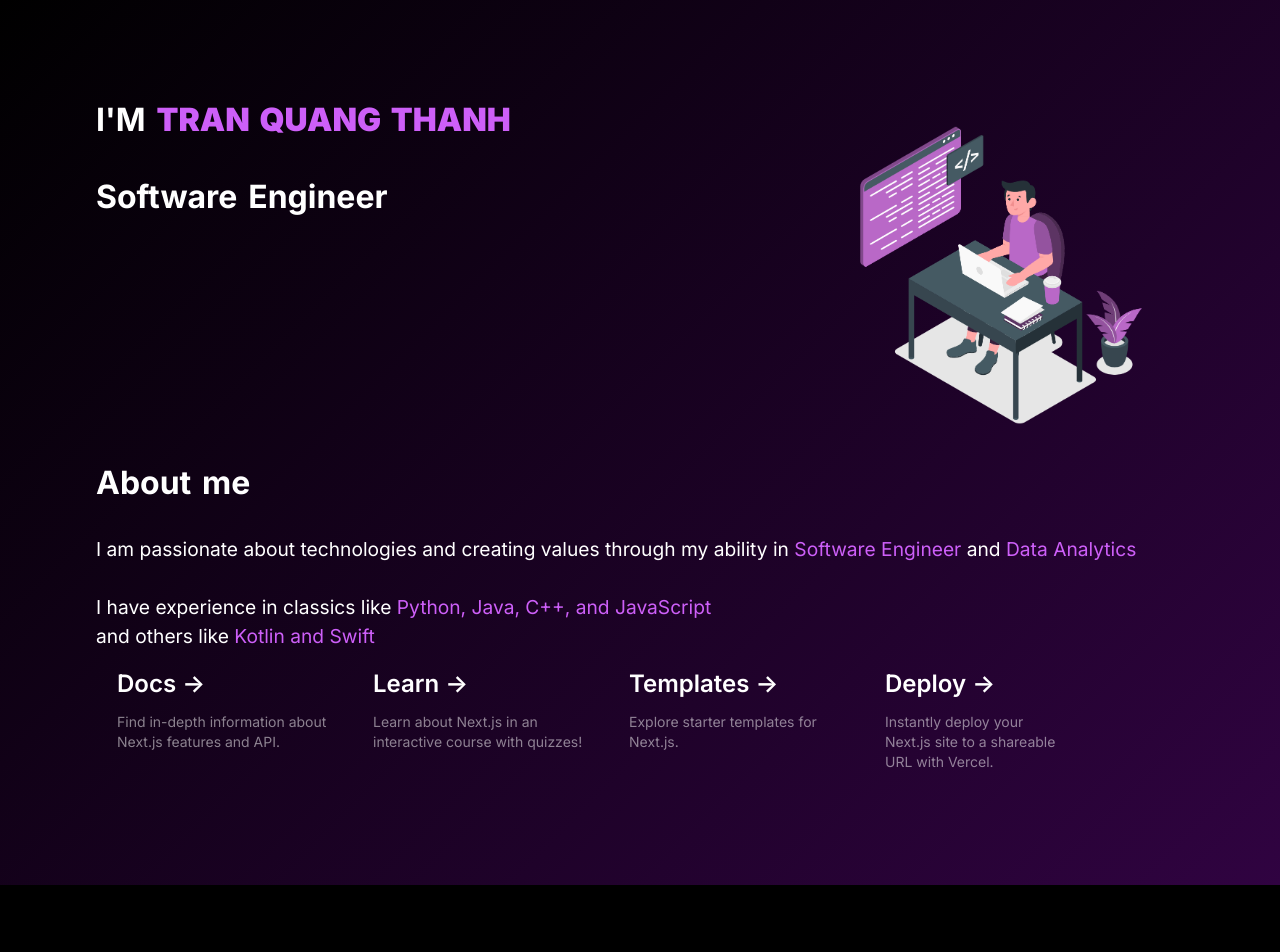
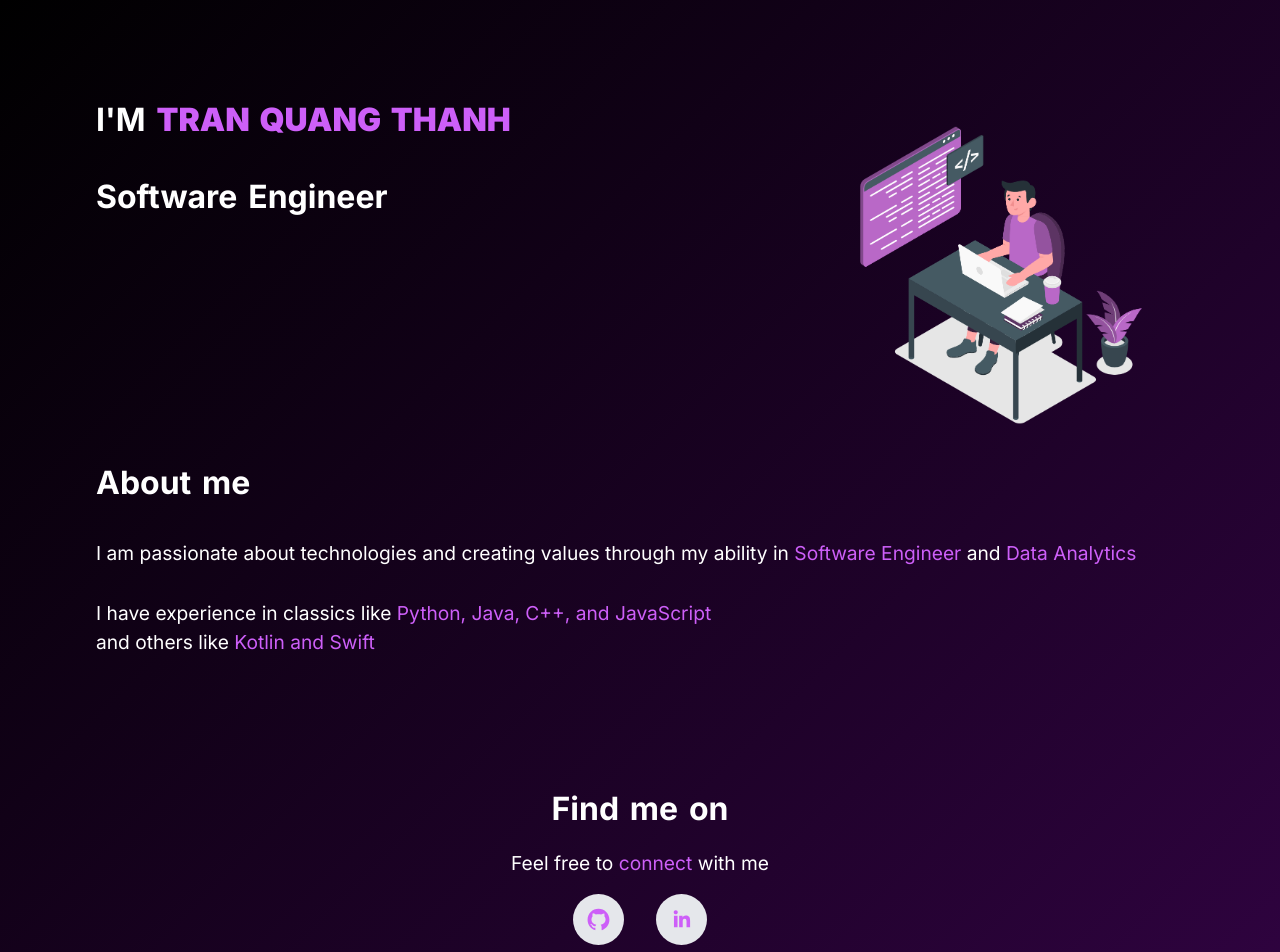
Before and after one commit to tran-quang-thanh/portfolio, a Next.js app: page / in a window 1280 px wide. Shown: the top 952 px of the page. Before the commit the page ends 885 px from the top, so only its background shows below. Built offline with nearby package versions, Linux system fonts and the light colour scheme.

Commit message:
Add LinkedIn and Github profile

```diff
--- a/app/page.tsx
+++ b/app/page.tsx
@@ -1,5 +1,7 @@
-"use client"
+import HomeSocial from "@/components/HomeSocial";
 import Image from "next/image";
+import { AiFillGithub } from "react-icons/ai";
+import { LiaLinkedinIn } from "react-icons/lia";
 
 export default function Home() {
   return (
@@ -24,87 +26,27 @@ export default function Home() {
       </div>
       <div>
         <h1>About me</h1>
-          <br />
-          <p>
+        <p className="py-8">
           I am passionate about technologies and creating values through my ability in
           <span className="color-text"> Software Engineer</span> and <span className="color-text">Data Analytics</span>
         </p>
-          <br />
         <p>
           I have experience in classics like <span className="color-text">Python, Java, C++, and JavaScript</span>
           <br />
           and others like <span className="color-text">Kotlin and Swift</span>
         </p>
       </div>
-
-      <div className="mb-32 grid text-center lg:mb-0 lg:w-full lg:max-w-5xl lg:grid-cols-4 lg:text-left">
-        <a
-          href="https://nextjs.org/docs?utm_source=create-next-app&utm_medium=appdir-template&utm_campaign=create-next-app"
-          className="group rounded-lg border border-transparent px-5 py-4 transition-colors hover:border-gray-300 hover:bg-gray-100 hover:dark:border-neutral-700 hover:dark:bg-neutral-800/30"
-          target="_blank"
-          rel="noopener noreferrer"
-        >
-          <h2 className="mb-3 text-2xl font-semibold">
-            Docs{" "}
-            <span className="inline-block transition-transform group-hover:translate-x-1 motion-reduce:transform-none">
-              -&gt;
-            </span>
-          </h2>
-          <p className="m-0 max-w-[30ch] text-sm opacity-50">
-            Find in-depth information about Next.js features and API.
-          </p>
-        </a>
-
-        <a
-          href="https://nextjs.org/learn?utm_source=create-next-app&utm_medium=appdir-template-tw&utm_campaign=create-next-app"
-          className="group rounded-lg border border-transparent px-5 py-4 transition-colors hover:border-gray-300 hover:bg-gray-100 hover:dark:border-neutral-700 hover:dark:bg-neutral-800/30"
-          target="_blank"
-          rel="noopener noreferrer"
-        >
-          <h2 className="mb-3 text-2xl font-semibold">
-            Learn{" "}
-            <span className="inline-block transition-transform group-hover:translate-x-1 motion-reduce:transform-none">
-              -&gt;
-            </span>
-          </h2>
-          <p className="m-0 max-w-[30ch] text-sm opacity-50">
-            Learn about Next.js in an interactive course with&nbsp;quizzes!
-          </p>
-        </a>
-
-        <a
-          href="https://vercel.com/templates?framework=next.js&utm_source=create-next-app&utm_medium=appdir-template&utm_campaign=create-next-app"
-          className="group rounded-lg border border-transparent px-5 py-4 transition-colors hover:border-gray-300 hover:bg-gray-100 hover:dark:border-neutral-700 hover:dark:bg-neutral-800/30"
-          target="_blank"
-          rel="noopener noreferrer"
-        >
-          <h2 className="mb-3 text-2xl font-semibold">
-            Templates{" "}
-            <span className="inline-block transition-transform group-hover:translate-x-1 motion-reduce:transform-none">
-              -&gt;
-            </span>
-          </h2>
-          <p className="m-0 max-w-[30ch] text-sm opacity-50">
-            Explore starter templates for Next.js.
-          </p>
-        </a>
-
-        <a
-          href="https://vercel.com/new?utm_source=create-next-app&utm_medium=appdir-template&utm_campaign=create-next-app"
-          className="group rounded-lg border border-transparent px-5 py-4 transition-colors hover:border-gray-300 hover:bg-gray-100 hover:dark:border-neutral-700 hover:dark:bg-neutral-800/30"
-          target="_blank"
-          rel="noopener noreferrer"
-        >
-          <h2 className="mb-3 text-2xl font-semibold">
-            Deploy{" "}
-            <span className="inline-block transition-transform group-hover:translate-x-1 motion-reduce:transform-none">
-              -&gt;
-            </span>
-          </h2>
-          <p className="m-0 max-w-[30ch] text-balance text-sm opacity-50">
-            Instantly deploy your Next.js site to a shareable URL with Vercel.
-          </p>
-        </a>
+      <div className="text-center pt-32">
+        <h1>Find me on</h1>
+        <p className="py-4">Feel free to <span className="color-text">connect</span> with me</p>
+        <div className="flex space-x-8 place-content-center">
+          <HomeSocial url="https://github.com/tran-quang-thanh">
+            <AiFillGithub style={{ width: "25", height: "25" }} />
+          </HomeSocial>
+          <HomeSocial url="https://www.linkedin.com/in/thanh-tran-492019179/">
+            <LiaLinkedinIn style={{ width: "25", height: "25" }} />
+          </HomeSocial>
+        </div>
       </div>
     </main>
   );
--- /dev/null
+++ b/components/HomeSocial.tsx
@@ -0,0 +1,14 @@
+import { ReactNode } from "react";
+
+export default function HomeSocial({ children, url } : {children: ReactNode, url: string}) {
+    return (
+        <a
+          href={url}
+          className="group color-text p-3 rounded-full border border-transparent bg-gray-200 transition-colors hover:border-[#cd5ff8] hover:bg-white"
+          target="_blank"
+          rel="noopener noreferrer"
+        >
+            {children}
+        </a>
+    );
+}
--- a/package.json
+++ b/package.json
@@ -13,7 +13,8 @@
     "next": "14.2.3",
     "react": "^18",
     "react-bootstrap": "^2.10.2",
-    "react-dom": "^18"
+    "react-dom": "^18",
+    "react-icons": "^5.2.1"
   },
   "devDependencies": {
     "@types/node": "^20",
```
Also changed, not shown: 1 other file (tests, documents, lock files or other folders). Lines whose indentation alone changed are shown as unchanged.
